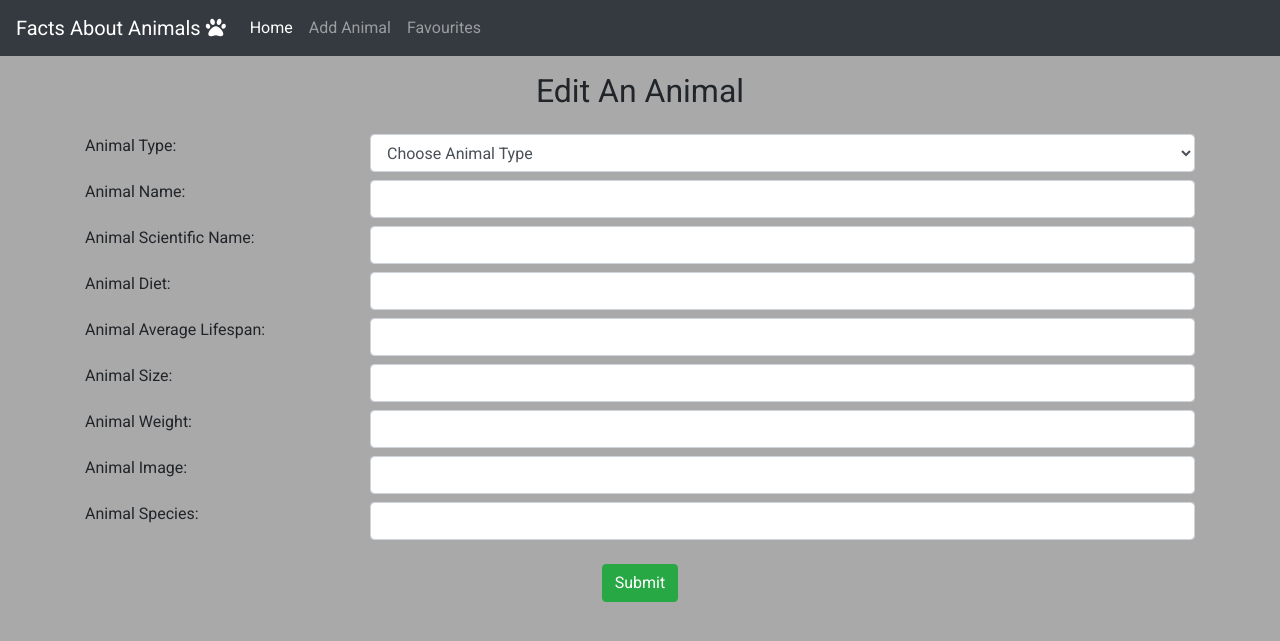
After one commit to terencecistudent/Data-Centric-Dev-Project-TL, a Flask app: template templates/editanimal.html in a window 1280 px wide. The commit adds this page. Shown: the top 641 px of the page. Run offline with Flask 2, Linux system fonts and the light colour scheme; the template is opened without the code that fills it, so the values that code supplies are empty; some libraries are stand-ins or nearby versions.

Commit message:
html file deleted, delete, edit and update animals functional

```diff
--- a/app.py
+++ b/app.py
@@ -23,7 +23,7 @@ invertebrates = mongo.db.animals.find({"animal_type": "Invertebrates"})
 '''
 
 
-# Main homepage
+# main homepage
 @app.route("/")
 @app.route("/all_animals")
 def all_animals():
@@ -53,10 +53,38 @@ def insert_animal():
     return redirect(url_for("all_animals"))
 
 
+# editing an animal
+@app.route("/edit_animal/<animal_id>")
+def edit_animal(animal_id):
+    the_animal = mongo.db.animals.find_one({"_id": ObjectId(animal_id)})
+    all_animal_types = mongo.db.types.find()
+    return render_template("editanimal.html", animal=the_animal,
+                            types=all_animal_types)
+
+
+# updating record
+@app.route('/update_animal/<animal_id>', methods=["POST"])
+def update_animal(animal_id):
+    animals = mongo.db.animals
+    animals.update({'_id': ObjectId(animal_id)},
+    {
+        'animal_name': request.form.get('animal_name'),
+        'animal_type': request.form.get('animal_type'),
+        'animal_scientific_name': request.form.get('animal_scientific_name'),
+        'animal_diet': request.form.get('animal_diet'),
+        'animal_avg_lifespan': request.form.get('animal_avg_lifespan'),
+        'animal_size': request.form.get('animal_size'),
+        'animal_weight': request.form.get('animal_weight'),
+        'animal_image': request.form.get('animal_image'),
+        'animal_species': request.form.get('animal_species')
+    })
+    return redirect(url_for('all_animals'))
+
+
 # delete animals from database
-@app.route("/delete_animal/<animals_id>")
-def delete_animal(animals_id):
-    mongo.db.animals.remove({"_id": ObjectId(animals_id)})
+@app.route("/delete_animal/<animal_id>")
+def delete_animal(animal_id):
+    mongo.db.animals.remove({"_id": ObjectId(animal_id)})
     return redirect(url_for("all_animals"))
 
 
--- a/templates/allanimals.html
+++ b/templates/allanimals.html
@@ -29,7 +29,7 @@
 				<div class="card mb-3 text-white bg-dark animal-card {{ animal.animal_type }}" style="max-width: 100%;">
 					<div class="row no-gutters">
 						<div class="col-md-5">
-							<img src="{{ animal.animal_image }}" class="card-img" alt="{{ animal.animal_name }}" width="300" height="300">
+							<img src="{{ animal.animal_image }}" class="card-img text-center" alt="{{ animal.animal_name }}" width="300" height="300">
                         </div>
 						<div class="col-md-7">
 							<div class="card-body">
@@ -43,8 +43,8 @@
                                 <!--Delete and Edit buttons-->
                                 <div class="row">
                                     <div class="col-12 text-center">
-                                        <a href="{{url_for('delete_animal', animals_id=animals._id)}}" class="btn btn_small btn-danger">Del</a>
-								        <a href="#" class="btn btn_small btn-info">Edit</a>
+                                        <a href="{{ url_for('delete_animal', animal_id=animal._id) }}" class="btn btn_small btn-danger">Del</a>
+								        <a href="{{ url_for('edit_animal', animal_id=animal._id) }}" class="btn btn_small btn-info">Edit</a>
                                     </div>
                                 </div>
 							</div>
--- /dev/null
+++ b/templates/editanimal.html
@@ -0,0 +1,116 @@
+{% extends 'base.html' %}
+{% block content %}
+
+<!--Sub Heading For Page-->
+<div class="row pt-3 pb-3">
+    <div class="col">
+        <h2 class="text-center">Edit An Animal</h2>
+    </div>
+</div>
+
+<div class="row">
+    <div class="col-12">
+        <form action="{{ url_for('update_animal', animal_id=animal._id) }}" method="POST">
+            <div class="form-group">
+                <!--Animal Type-->
+                <div class="row pb-2">
+                    <div class="col-3">
+                        <label for="animal_type">Animal Type:</label>
+                    </div>
+                    <div class="col-9">
+                        <select class="form-control" name="animal_type" id="animal_type">
+                            <option value="" disabled selected>Choose Animal Type</option>
+                            {% for type in types %}
+                                {% if type.animal_type == animal.animal_type %}
+                                    <option value="{{ type.animal_type }}" selected>{{ type.animal_type }}</option>
+                                {% else %}
+                                    <option value="{{ type.animal_type }}">{{ type.animal_type }}</option>
+                                {% endif %}
+                            {% endfor %}
+                        </select>
+                    </div>
+                </div>
+                <!--Animal Name-->
+                <div class="row pb-2">
+                    <div class="col-3">
+                        <label for="animal_name">Animal Name:</label>
+                    </div>
+                    <div class="col-9">
+                        <input class="form-control" type="text" name="animal_name" id="animal_name" value="{{animal.animal_name}}">
+                    </div>
+                </div>
+                <!--Animal Scientific Name-->
+                <div class="row pb-2">
+                    <div class="col-3">
+                        <label for="animal_name">Animal Scientific Name:</label>
+                    </div>
+                    <div class="col-9">
+                        <input class="form-control" type="text" name="animal_scientific_name" id="animal_scientific_name" value="{{animal.animal_scientific_name}}">
+                    </div>
+                </div>
+                <!--Animal Diet-->
+                <div class="row pb-2">
+                    <div class="col-3">
+                        <label for="animal_diet">Animal Diet:</label>
+                    </div>
+                    <div class="col-9">
+                        <input class="form-control" type="text" name="animal_diet" id="animal_diet" value="{{animal.animal_diet}}">
+                    </div>
+                </div>
+                <!--Animal Average Lifespan-->
+                <div class="row pb-2">
+                    <div class="col-3">
+                        <label for="animal_avg_lifespan">Animal Average Lifespan:</label>
+                    </div>
+                    <div class="col-9">
+                        <input class="form-control" type="text" name="animal_avg_lifespan" id="animal_avg_lifespan" value="{{animal.animal_avg_lifespan}}">
+                    </div>
+                </div>
+                <!--Animal Size-->
+                <div class="row pb-2">
+                    <div class="col-3">
+                        <label for="animal_size">Animal Size:</label>
+                    </div>
+                    <div class="col-9">
+                        <input class="form-control" type="text" name="animal_size" id="animal_size" value="{{animal.animal_size}}">
+                    </div>
+                </div>
+                <!--Animal Weight-->
+                <div class="row pb-2">
+                    <div class="col-3">
+                        <label for="animal_weight">Animal Weight:</label>
+                    </div>
+                    <div class="col-9">
+                        <input class="form-control" type="text" name="animal_weight" id="animal_weight" value="{{animal.animal_weight}}">
+                    </div>
+                </div>
+                <!--Animal Image-->
+                <div class="row pb-2">
+                    <div class="col-3">
+                        <label for="animal_image">Animal Image:</label>
+                    </div>
+                    <div class="col-9">
+                        <input class="form-control" type="text" name="animal_image" id="animal_image" pattern="https?://.+" value="{{animal.animal_image}}">
+                    </div>
+                </div>
+                <!--Animal Species-->
+                <div class="row pb-2">
+                    <div class="col-3">
+                        <label for="animal_species">Animal Species:</label>
+                    </div>
+                    <div class="col-9">
+                        <input class="form-control" type="text" name="animal_species" id="animal_species" value="{{animal.animal_species}}">
+                    </div>
+                </div>
+            </div>
+            <!--Submit Button-->
+            <div class="row">
+                <div class="col-12 text-center">
+                    <input class="btn btn-success" type="submit" value="Submit">
+                </div>
+            </div>
+        </form>
+    </div>
+</div>
+
+{% endblock %}
```
Also changed, not shown: templates/animals.html (deleted, +0 -319 lines).
